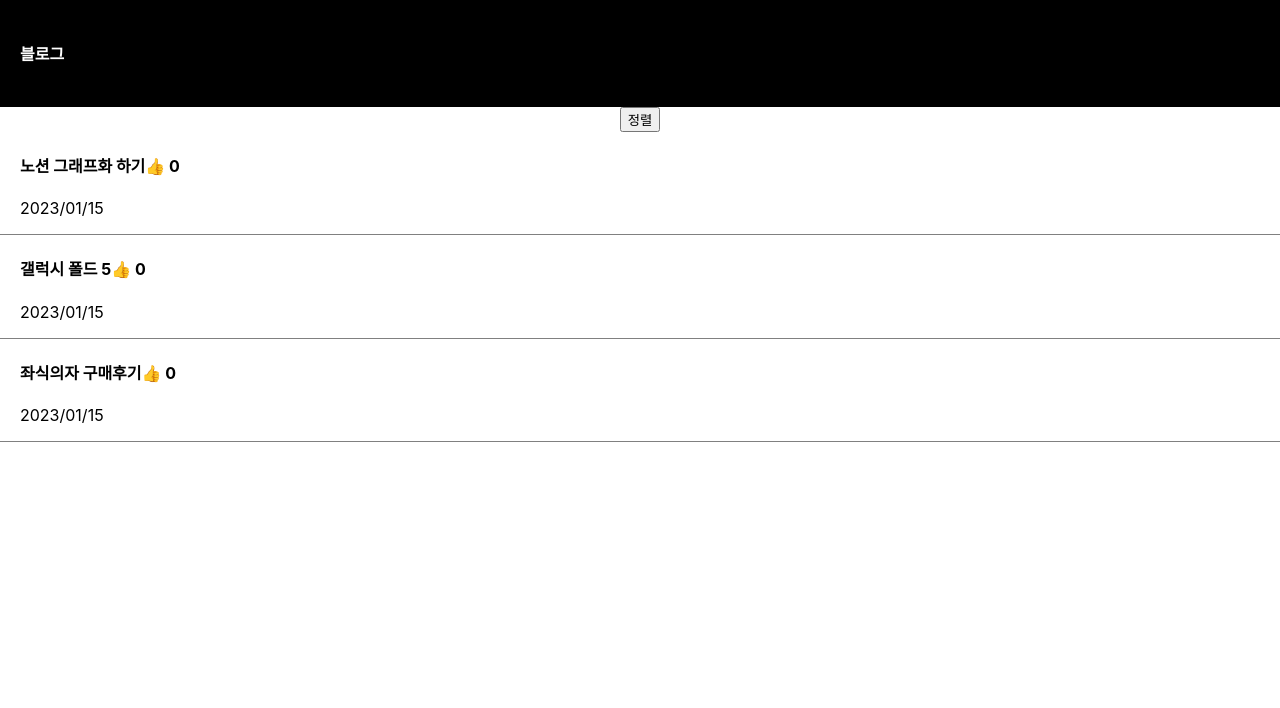
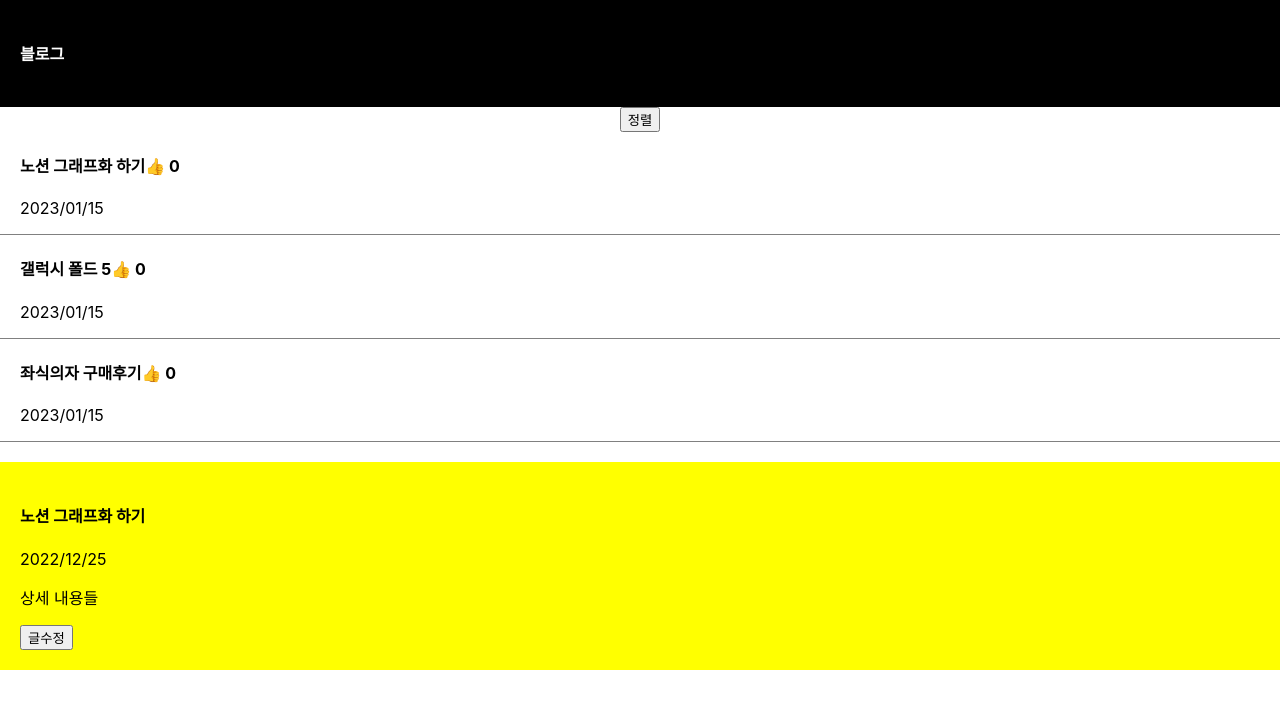
Before and after one commit to SsangG77/react_blog, a React (Create React App) app: page / in a window 1280 px wide. Shown: the top 708 px of the page. Built offline with nearby package versions, Linux system fonts and the light colour scheme.

Commit message:
learn_props

```diff
--- a/src/App.js
+++ b/src/App.js
@@ -6,15 +6,18 @@ import {useState} from "react"
 
 function App() {
 
+  let [title, setTitle] = useState(['노션 그래프화 하기', '갤럭시 폴드 5', '좌식의자 구매후기']);
+  let [num, numCount] = useState([0,0,0]);
+
+  let [modal, setModal] = useState(true);
 
 
-  let [title, setTitle] = useState(['노션 그래프화 하기', '갤럭시 폴드 5', '좌식의자 구매후기']);
-  let [num, numCount] = useState([0,0,0]);
-  let [num1, numCount1] = useState(0)
-  let [num2, numCount2] = useState(0)
+  function changeTitle(i) {
+    let copy = [...title];
+    copy[i] = '여자 코트 추천'
+    setTitle(copy)
 
-
-  let [total, totalCount] = useState([0,0,0])
+  }
 
   return (
     <div className="App">
@@ -29,51 +32,18 @@ function App() {
     }}>
       정렬
     </button>
-
-      {/* <h3 style= {styleObj}>{titlet}</h3>
-      <Write/>
-      <div className='list'>
-        <h4>
-          { title[1] }
-          <span onClick={() => setCoat('여자 코트 추천')}> Click!</span> { 0 }
-          </h4>
-        <p>22/02/17</p>
-      </div>
-      <div className='list'>
-        <h4>{ title[2] }</h4>
-        <p>22/02/17</p>
-      </div>
-
-      <Modal/> */}
-
-      {
-    //     <>
-    //     <div className='list'>
-    //       <h4>
-    //         {title[0]}
-    //         <span onClick={() => {numCount(num + 1)}}>👍 {num}</span>
-    //       </h4>
-    //     </div>
-    //     <div className='list'>
-    //     <h4>
-    //       {title[1]}
-    //       <span onClick={() => {numCount1(num1 + 1)}}>👍 {num1}</span>
-    //     </h4>
-    //   </div>
-    //   <div className='list'>
-    //   <h4>
-    //     {title[2]}
-    //     <span onClick={() => {numCount2(num2 + 1)}}>👍 {num2}</span>
-    //   </h4>
-    // </div>
-    //     </>
-      }
       {
         title.map(function(a, i) {
           return (
 
             <div className='list' key={i}>
-            <h4>
+            <h4 onClick={()=> {
+              if(modal == false) {
+                setModal(true)
+              } else {
+                setModal(false)
+              }
+            }}>
               { a }
               <span onClick={() => {
                 let copy = [...num];
@@ -85,14 +55,25 @@ function App() {
           </div>
             )
         })
+
       }
-
+      {
+        modal ? <Modal 색="yellow" title={title} 제목변경={() => changeTitle(1)}></Modal> : <></>
+      }
     </div>
   );
 }
 
 
-
-
+function Modal(props) {
+  return (
+    <div className='modal' style={{background : props.색}}>
+      <h4>{props.title[0]}</h4>
+      <p>2022/12/25</p>
+      <p>상세 내용들</p>
+      <button onClick={props.제목변경}>글수정</button>
+    </div>
+  )
+}
 
 export default App;
```
